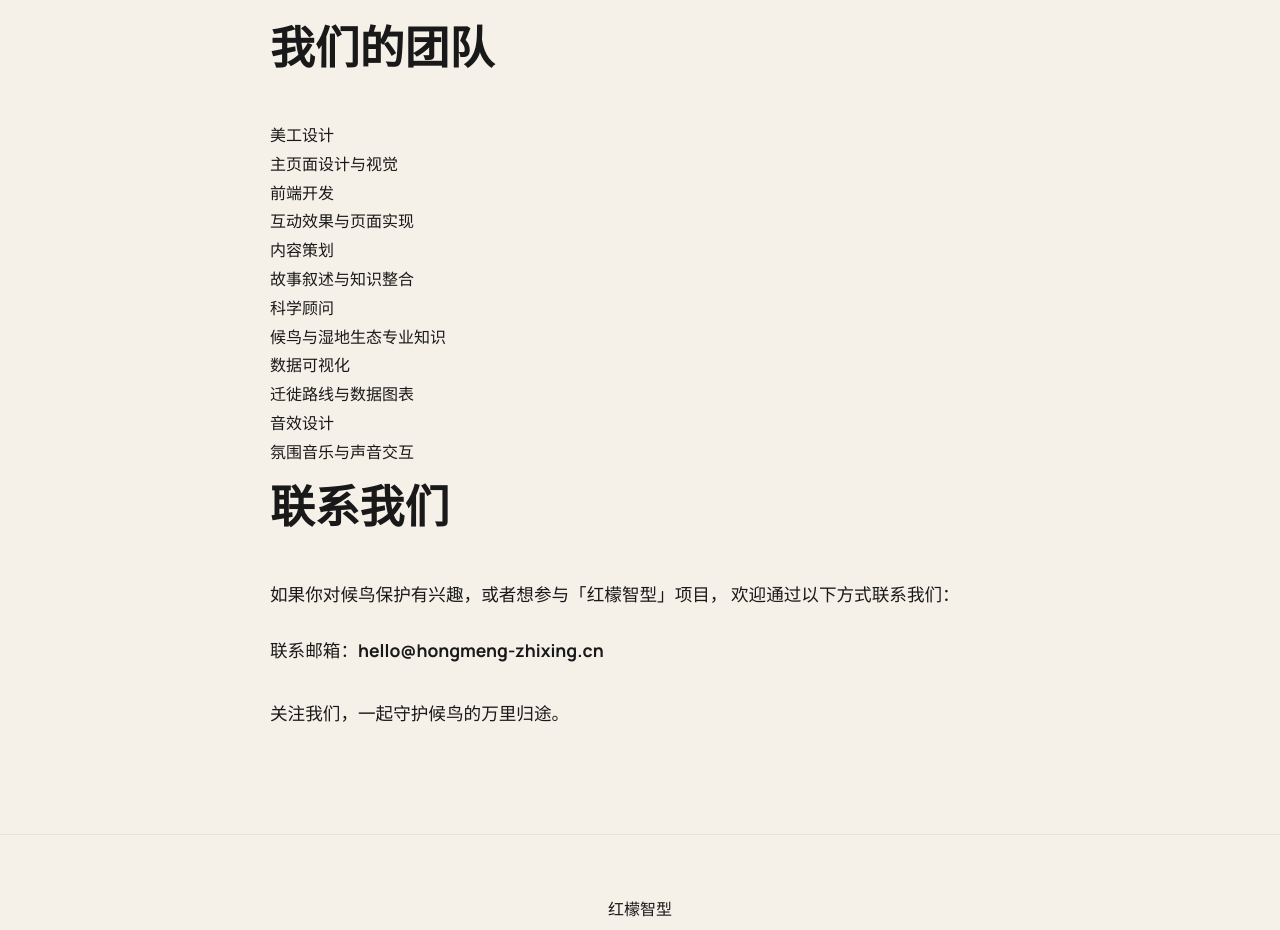
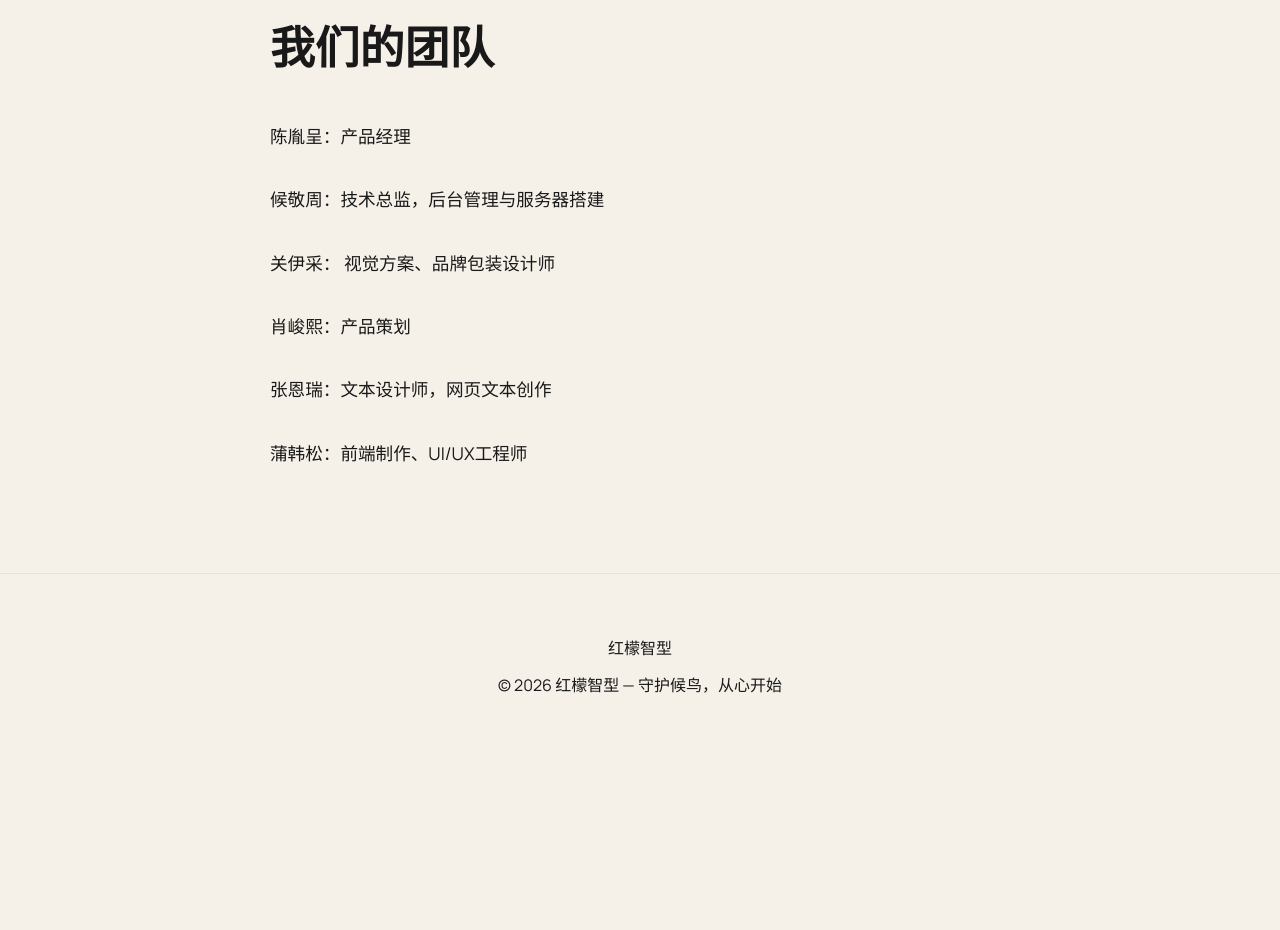
Before and after one commit to benjaminH0527/WingGuard-, a website built with Vite: page about.html in a window 1280 px wide. Shown: the part 1100-2030 px from the top of the page. After the commit the page ends 1860 px from the top, so only its background shows below. Built offline with nearby package versions, Linux system fonts and the light colour scheme.

Commit message:
update team section and add public science portal button to homepage

```diff
--- a/about.html
+++ b/about.html
@@ -73,49 +73,8 @@
     </p>
 
     <h2 class="section-title fade-in">我们的团队</h2>
-
-    <div class="team-grid">
-        <div class="team-card fade-in">
-            <div class="avatar"></div>
-            <div class="name">美工设计</div>
-            <div class="role">主页面设计与视觉</div>
-        </div>
-        <div class="team-card fade-in">
-            <div class="avatar"></div>
-            <div class="name">前端开发</div>
-            <div class="role">互动效果与页面实现</div>
-        </div>
-        <div class="team-card fade-in">
-            <div class="avatar"></div>
-            <div class="name">内容策划</div>
-            <div class="role">故事叙述与知识整合</div>
-        </div>
-        <div class="team-card fade-in">
-            <div class="avatar"></div>
-            <div class="name">科学顾问</div>
-            <div class="role">候鸟与湿地生态专业知识</div>
-        </div>
-        <div class="team-card fade-in">
-            <div class="avatar"></div>
-            <div class="name">数据可视化</div>
-            <div class="role">迁徙路线与数据图表</div>
-        </div>
-        <div class="team-card fade-in">
-            <div class="avatar"></div>
-            <div class="name">音效设计</div>
-            <div class="role">氛围音乐与声音交互</div>
-        </div>
-    </div>
-
-    <h2 class="section-title fade-in">联系我们</h2>
     <p class="section-body fade-in">
-        如果你对候鸟保护有兴趣，或者想参与「红檬智型」项目，
-        欢迎通过以下方式联系我们：
-    </p>
-    <p class="section-body fade-in">
-         联系邮箱：<strong>hello@hongmeng-zhixing.cn</strong>
-        <br><br>
-         关注我们，一起守护候鸟的万里归途。
+        陈胤呈：产品经理<br/><br/>候敬周：技术总监，后台管理与服务器搭建<br/><br/>关伊采： 视觉方案、品牌包装设计师<br/><br/>肖峻熙：产品策划<br/><br/>张恩瑞：文本设计师，网页文本创作<br/><br/>蒲韩松：前端制作、UI/UX工程师
     </p>
 
 </div>
```
Also changed, not shown: index.html (+3 -0 lines).
